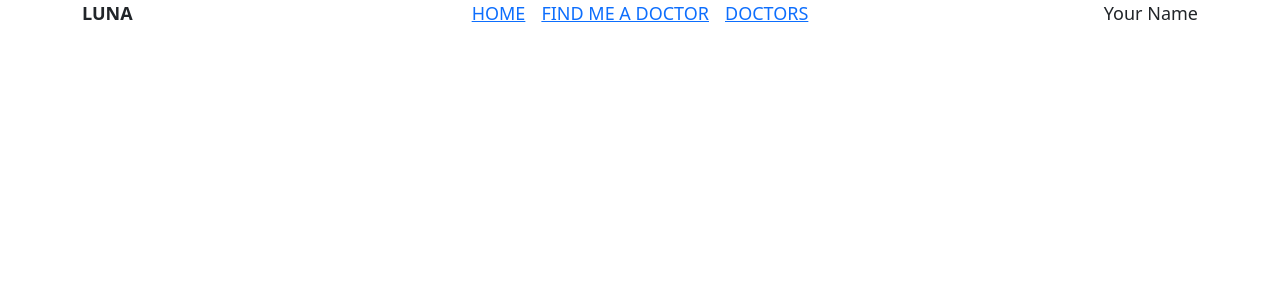
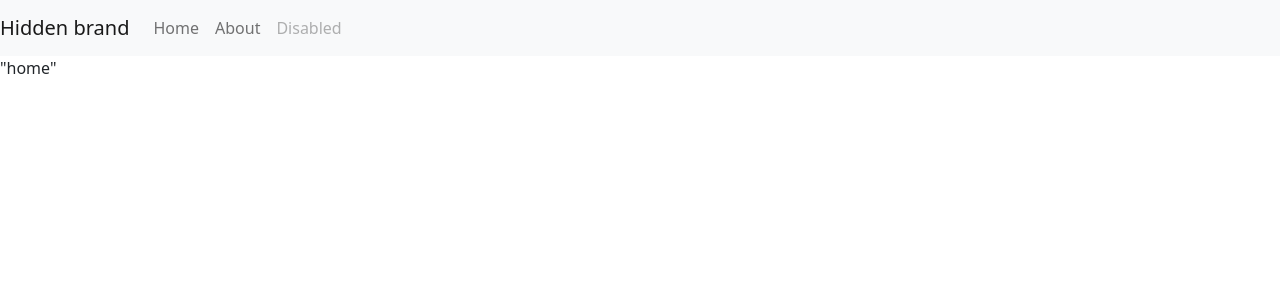
Before and after one commit to seanpe11/luna-frontend, a React (Create React App) app: page / in a window 1280 px wide. Shown: the top 300 px of the page. Built offline with nearby package versions, Linux system fonts and the light colour scheme.

Commit message:
skeleton structure

```diff
--- a/package.json
+++ b/package.json
@@ -10,6 +10,7 @@
     "react": "^17.0.2",
     "react-bootstrap": "^2.0.2",
     "react-dom": "^17.0.2",
+    "react-router-dom": "^6.1.1",
     "react-scripts": "4.0.3",
     "web-vitals": "^1.0.1"
   },
--- a/src/App.js
+++ b/src/App.js
@@ -1,11 +1,20 @@
 import './luna.css';
 import 'bootstrap/dist/css/bootstrap.min.css';
-import Header from './components/Header.js';
+import { Routes, Route } from "react-router-dom";
+import Home from './views/Home.js';
+import About from './views/About.js';
+import FindMe from './views/FindMe.js';
+import Recommendations from './views/Reocmmendations.js';
 
 function App() {
   return (
     <div className="App">
-      <Header/>
+      <Routes>
+        <Route path="/" element={<Home />} />
+        <Route path="/about" element={<About />} />
+        <Route path="/findMe" element={<FindMe/>} />
+        <Route path="/recommendations" element={<Recommendations/>} />
+      </Routes>
     </div>
   );
 }
--- a/src/components/Header.js
+++ b/src/components/Header.js
@@ -1,27 +1,29 @@
-import {Container, Row, Col} from "react-bootstrap";
-import '../css/Header.css'
+import '../css/Header.css';
 
-function Header() {
-    return <div>
-        <header className="Luna-header">
-            <Container>
-                <Row>
-                    <Col sm={3} style={{textAlign:"left"}}>
-                        <strong>LUNA</strong>
-                    </Col>
-                    <Col sm={6} style={{textAlign:"center"}}>
-                        <a className="mx-2" href="/">HOME</a>
-                        <a className="mx-2" href="/">FIND ME A DOCTOR</a>
-                        <a className="mx-2" href="/">DOCTORS</a>
-                    </Col>
-                    <Col sm={3} style={{textAlign:"right"}}>
-                        Your Name
-                    </Col>
-                </Row>
-            </Container>
+function Header({active}) {
+    return <nav class="navbar navbar-expand-lg navbar-light bg-light">
+        <button class="navbar-toggler" type="button" data-toggle="collapse" data-target="#navbarTogglerDemo01" aria-controls="navbarTogglerDemo01" aria-expanded="false" aria-label="Toggle navigation">
+            <span class="navbar-toggler-icon"></span>
+        </button>
+        <div class="collapse navbar-collapse" id="navbarTogglerDemo01">
+            <a class="navbar-brand" href="/">Hidden brand</a>
+            <ul class="navbar-nav mr-auto mt-2 mt-lg-0">
+            <li class="nav-item active">
+                <a class="nav-link" href="/">Home</a>
+            </li>
+            <li class="nav-item">
+                <a class="nav-link" href="/about">About</a>
+            </li>
+            <li class="nav-item">
+                <a class="nav-link disabled" href="#">Disabled</a>
+            </li>
+            </ul>
+        </div>
 
-        </header>
-    </div>
+        <div class="">
+
+        </div>
+    </nav>
 }
 
 export default Header;
--- /dev/null
+++ b/src/components/HomeCard.js
@@ -0,0 +1,3 @@
+function HomeCard() {
+
+}
--- a/src/index.js
+++ b/src/index.js
@@ -3,10 +3,13 @@ import ReactDOM from 'react-dom';
 import './index.css';
 import App from './App';
 import reportWebVitals from './reportWebVitals';
+import { BrowserRouter } from "react-router-dom";
 
 ReactDOM.render(
   <React.StrictMode>
-    <App />
+    <BrowserRouter>
+        <App />
+    </BrowserRouter>
   </React.StrictMode>,
   document.getElementById('root')
 );
--- /dev/null
+++ b/src/views/About.js
@@ -0,0 +1,10 @@
+import Header from '../components/Header.js';
+
+function About() {
+    return <div>
+        <Header/>
+        "about"
+    </div>
+}
+
+export default About;
--- /dev/null
+++ b/src/views/Home.js
@@ -0,0 +1,10 @@
+import Header from '../components/Header.js';
+
+function Home() {
+    return <div>
+        <Header/>
+        "home"
+    </div>
+}
+
+export default Home;
```
Also changed, not shown: src/components/ProgessBar.js (added), src/views/FindMe.js (added), src/views/Recommendations.js (added), 1 other file (tests, documents, lock files or other folders).
